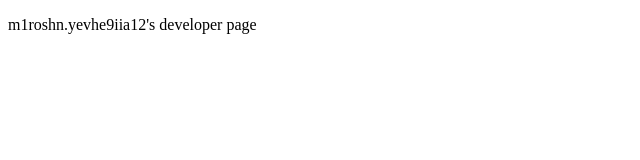
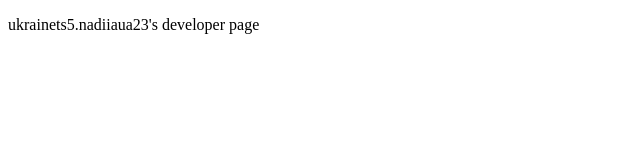
Before and after one commit to m1roshnyevhe9iia12/m1roshnyevhe9iia12.github.io, a plain HTML site: page index.html in a window 1280 px wide. Shown: the full height of the page, 0-640 px from the left. Drawn offline with Linux system fonts and the light colour scheme.

Commit message:
Update index.html

```diff
--- a/index.html
+++ b/index.html
@@ -4,6 +4,6 @@
 <title>Developer page</title>
 </head>
 <body>
-<p>m1roshn.yevhe9iia12's developer page</p>
+<p>ukrainets5.nadiiaua23's developer page</p>
 </body>
 </html>
```
